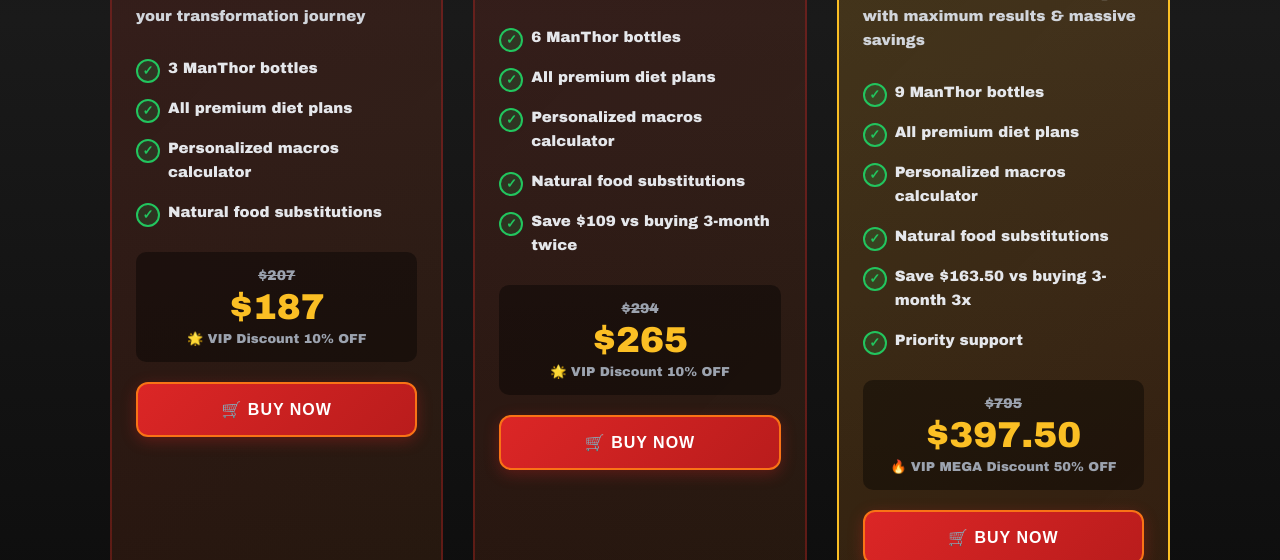
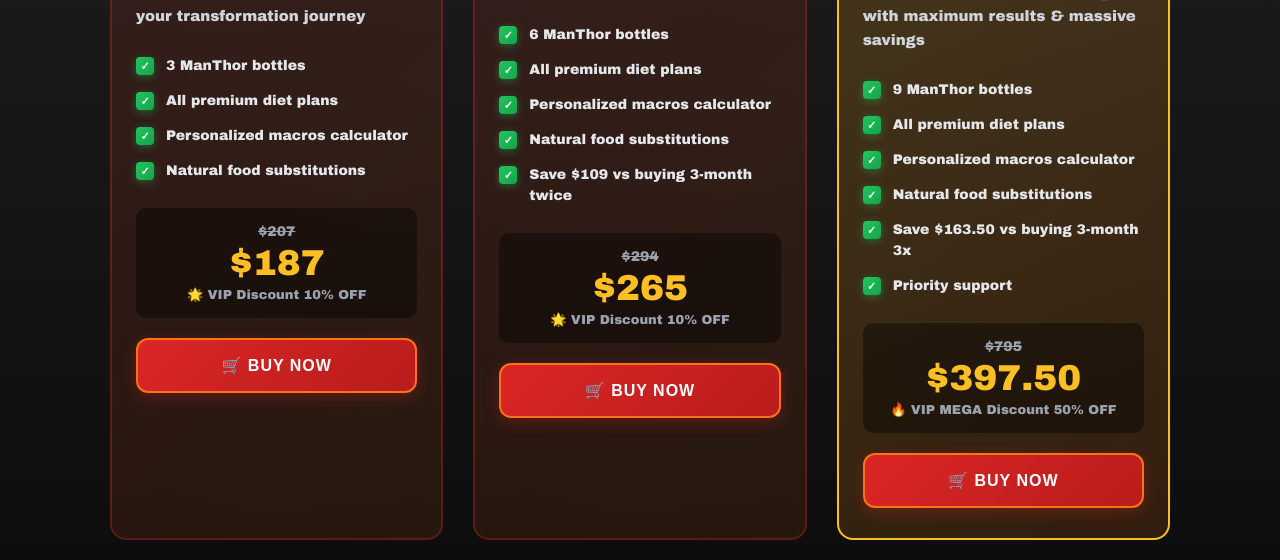
Before and after one commit to DerickTurya/manthor-booster, a website: page comprar.html in a window 1280 px wide. Shown: the part 730-1290 px from the top of the page. Drawn offline with Linux system fonts and the light colour scheme.

Commit message:
Redesign checkmarks - square with gradient and shadow

```diff
--- a/comprar.html
+++ b/comprar.html
@@ -133,31 +133,30 @@
 
     .package-benefits li {
       color: #e5e7eb;
-      font-size: 15px;
-      padding: 8px 0;
-      padding-left: 32px;
+      font-size: 14px;
+      padding: 7px 0;
+      padding-left: 30px;
       position: relative;
       font-weight: 500;
-      line-height: 1.6;
+      line-height: 1.5;
     }
 
     .package-benefits li::before {
       content: "✓";
       position: absolute;
       left: 0;
-      top: 11px;
-      color: #22c55e;
-      font-weight: 700;
-      font-size: 13px;
-      background: rgba(34, 197, 94, 0.15);
-      border: 2px solid #22c55e;
-      border-radius: 50%;
-      width: 20px;
-      height: 20px;
+      top: 9px;
+      color: #fff;
+      font-weight: 900;
+      font-size: 11px;
+      background: linear-gradient(135deg, #22c55e 0%, #16a34a 100%);
+      border-radius: 4px;
+      width: 18px;
+      height: 18px;
       display: flex;
       align-items: center;
       justify-content: center;
-      line-height: 1;
+      box-shadow: 0 2px 8px rgba(34, 197, 94, 0.4);
     }
 
     .package-price {
```
